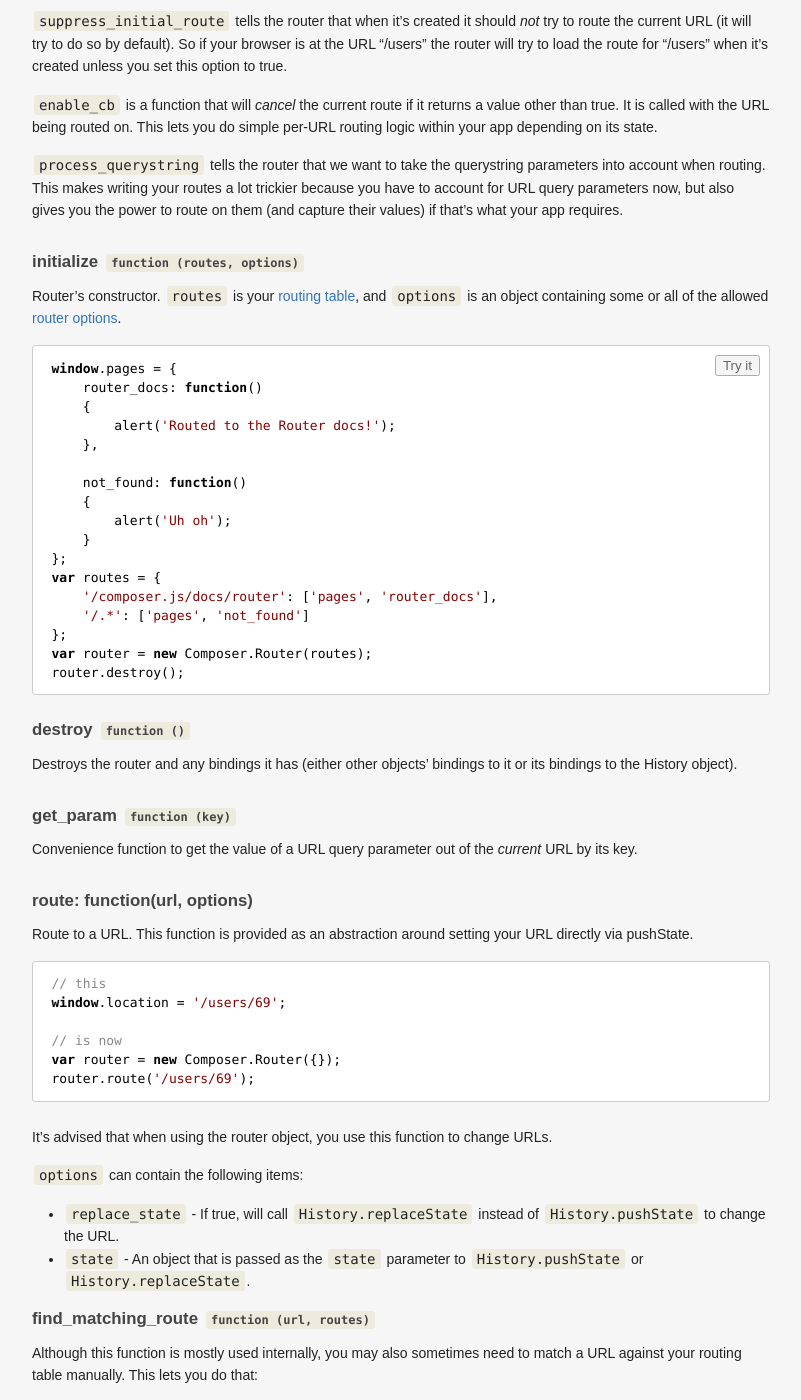
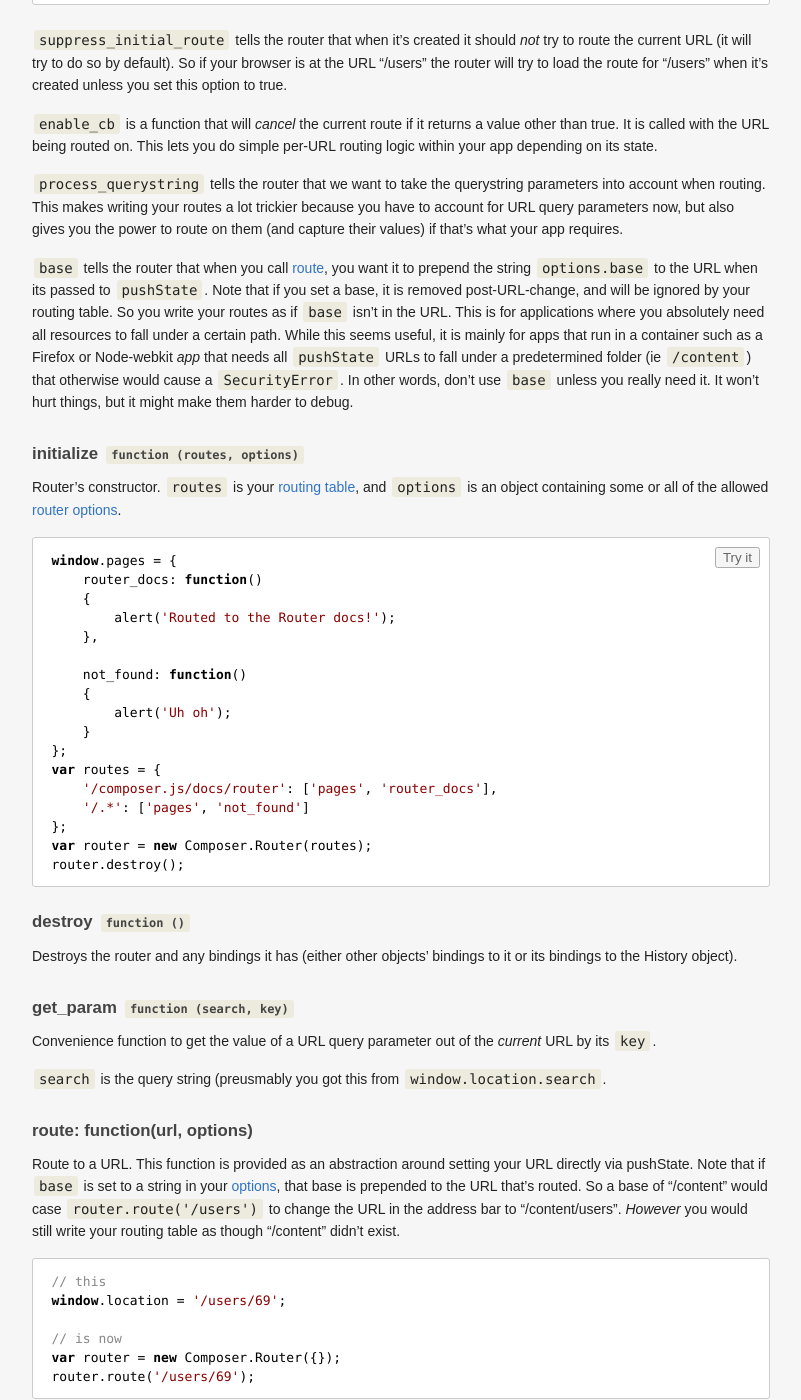
Before and after one commit to lyonbros/composer.js, a Jekyll site: the page built from docs/router.md, in a window 1280 px wide and 1400 px high, scrolled down 2627 px. Shown: the whole window, without its empty margins (382-1183 px from the left). Built offline with Jekyll 4.4.1, drawn with Linux system fonts in a browser that asks for light colours; comment, search, counter and statistics services are not loaded.

Commit message:
documenting router.options.base, updating docs for get_param, version bump for router changes

```diff
--- a/_config.yml
+++ b/_config.yml
@@ -1,2 +1,2 @@
 markdown: kramdown
-version: 1.0.4
+version: 1.0.4.1
--- a/docs/router.md
+++ b/docs/router.md
@@ -169,6 +170,17 @@ parameters into account when routing. This makes writing your routes a lot
 trickier because you have to account for URL query parameters now, but also
 gives you the power to route on them (and capture their values) if that's what
 your app requires.
+
+`base` tells the router that when you call [route](#route-1), you want it to
+prepend the string `options.base` to the URL when its passed to `pushState`.
+Note that if you set a base, it is removed post-URL-change, and will be ignored
+by your routing table. So you write your routes as if `base` isn't in the URL.
+This is for applications where you absolutely need all resources to fall under a
+certain path. While this seems useful, it is mainly for apps that run in a
+container such as a Firefox or Node-webkit *app* that needs all `pushState` URLs
+to fall under a predetermined folder (ie `/content`) that otherwise would cause
+a `SecurityError`. In other words, don't use `base` unless you really need it.
+It won't hurt things, but it might make them harder to debug.
 
 ### initialize :: function(routes, options)
 
@@ -200,15 +212,21 @@ router.destroy();
 Destroys the router and any bindings it has (either other objects' bindings to
 it or its bindings to the History object).
 
-### get_param :: function(key)
+### get_param :: function(search, key)
 
 Convenience function to get the value of a URL query parameter out of the
-*current* URL by its key.
+*current* URL by its `key`.
+
+`search` is the query string (preusmably you got this from `window.location.search`.
 
 ### route: function(url, options)
 
 Route to a URL. This function is provided as an abstraction around setting your
-URL directly via pushState.
+URL directly via pushState. Note that if `base` is set to a string in your
+[options](#options), that base is prepended to the URL that's routed. So a base
+of "/content" would case `router.route('/users')` to change the URL in the
+address bar to "/content/users". *However* you would still write your routing
+table as though "/content" didn't exist.
 
 <div class="noeval">
 {% highlight js %}
```
Also changed, not shown: other parts of docs/router.md (+2 -1 lines).
